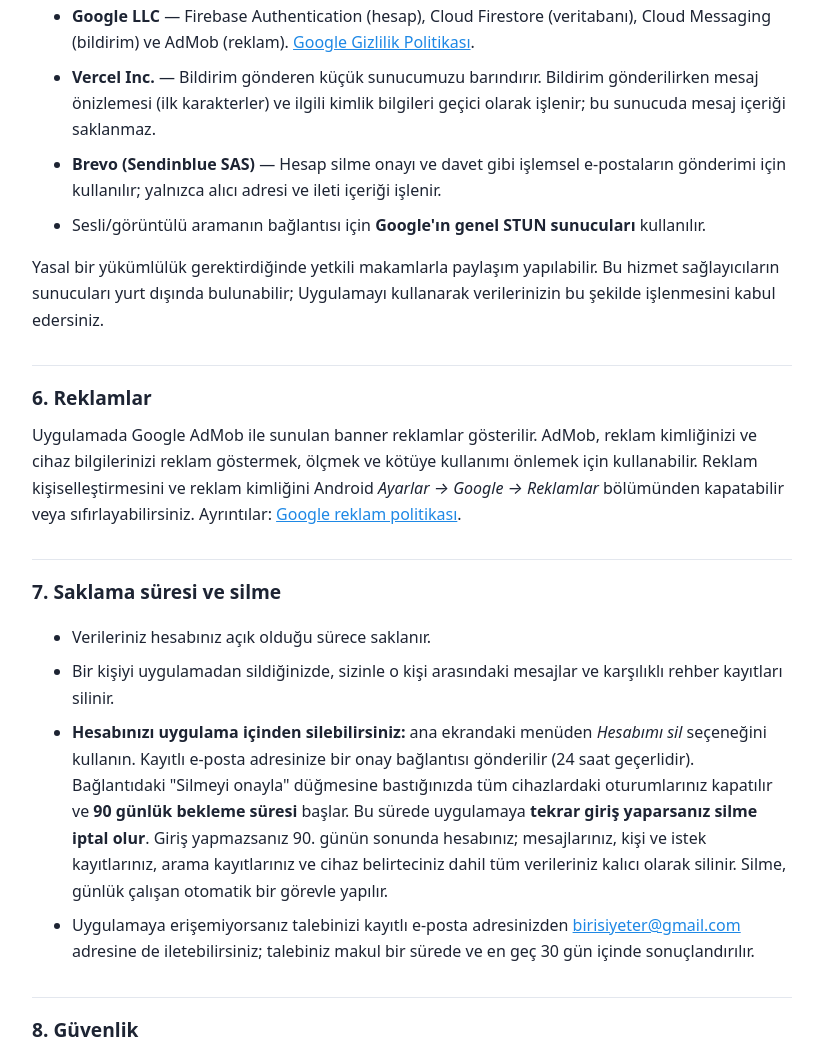
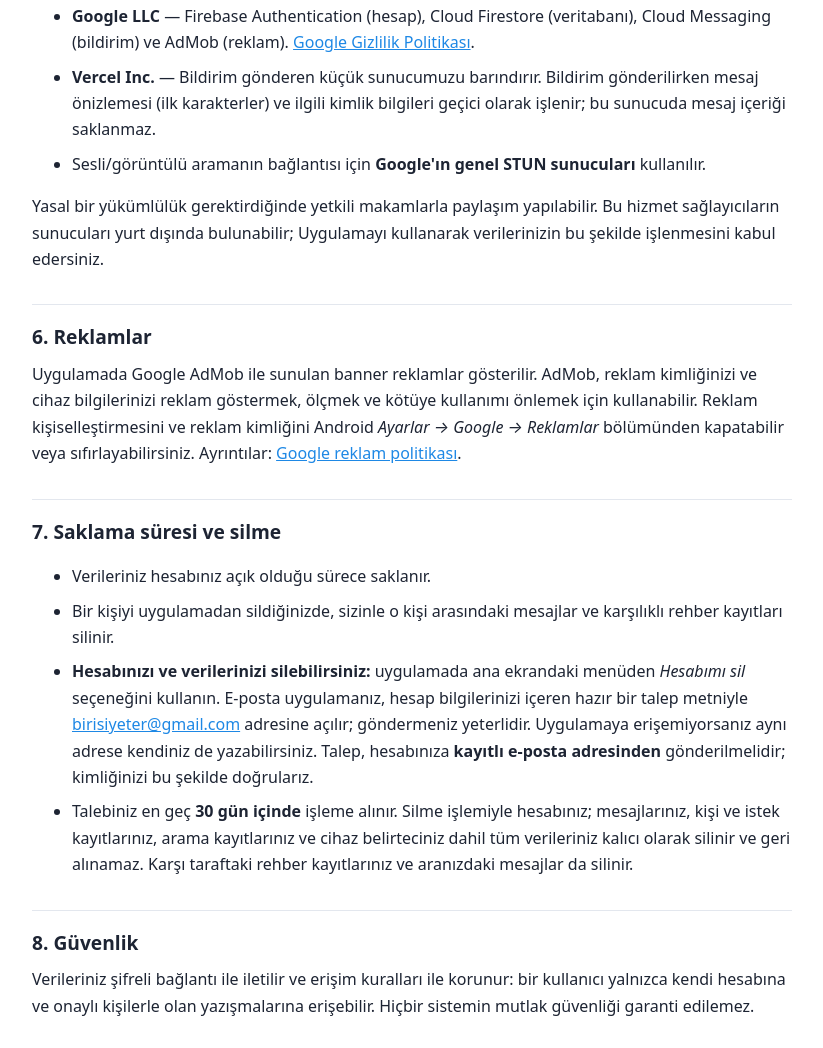
Before and after one commit to Agresif27/mesajlas-gizlilik, a plain HTML site: page index.html in a window 1280 px wide. Shown: the part 1657-2705 px from the top of the page, without its empty margins (228-1051 px from the left). Drawn offline with Linux system fonts and the light colour scheme.

Commit message:
Hesap silme: e-posta ile talep (30 gün)

```diff
--- a/index.html
+++ b/index.html
@@ -62,7 +62,6 @@
 <ul>
 <li><strong>Google LLC</strong> &mdash; Firebase Authentication (hesap), Cloud Firestore (veritabanı), Cloud Messaging (bildirim) ve AdMob (reklam). <a href="https://policies.google.com/privacy">Google Gizlilik Politikası</a>.</li>
 <li><strong>Vercel Inc.</strong> &mdash; Bildirim gönderen küçük sunucumuzu barındırır. Bildirim gönderilirken mesaj önizlemesi (ilk karakterler) ve ilgili kimlik bilgileri geçici olarak işlenir; bu sunucuda mesaj içeriği saklanmaz.</li>
-<li><strong>Brevo (Sendinblue SAS)</strong> &mdash; Hesap silme onayı ve davet gibi işlemsel e-postaların gönderimi için kullanılır; yalnızca alıcı adresi ve ileti içeriği işlenir.</li>
 <li>Sesli/görüntülü aramanın bağlantısı için <strong>Google'ın genel STUN sunucuları</strong> kullanılır.</li>
 </ul>
 <p>Yasal bir yükümlülük gerektirdiğinde yetkili makamlarla paylaşım yapılabilir. Bu hizmet sağlayıcıların sunucuları yurt dışında bulunabilir; Uygulamayı kullanarak verilerinizin bu şekilde işlenmesini kabul edersiniz.</p>
@@ -74,8 +73,8 @@
 <ul>
 <li>Verileriniz hesabınız açık olduğu sürece saklanır.</li>
 <li>Bir kişiyi uygulamadan sildiğinizde, sizinle o kişi arasındaki mesajlar ve karşılıklı rehber kayıtları silinir.</li>
-<li><strong>Hesabınızı uygulama içinden silebilirsiniz:</strong> ana ekrandaki menüden <em>Hesabımı sil</em> seçeneğini kullanın. Kayıtlı e-posta adresinize bir onay bağlantısı gönderilir (24 saat geçerlidir). Bağlantıdaki "Silmeyi onayla" düğmesine bastığınızda tüm cihazlardaki oturumlarınız kapatılır ve <strong>90 günlük bekleme süresi</strong> başlar. Bu sürede uygulamaya <strong>tekrar giriş yaparsanız silme iptal olur</strong>. Giriş yapmazsanız 90. günün sonunda hesabınız; mesajlarınız, kişi ve istek kayıtlarınız, arama kayıtlarınız ve cihaz belirteciniz dahil tüm verileriniz kalıcı olarak silinir. Silme, günlük çalışan otomatik bir görevle yapılır.</li>
-<li>Uygulamaya erişemiyorsanız talebinizi kayıtlı e-posta adresinizden <a href="mailto:birisiyeter@gmail.com">birisiyeter@gmail.com</a> adresine de iletebilirsiniz; talebiniz makul bir sürede ve en geç 30 gün içinde sonuçlandırılır.</li>
+<li><strong>Hesabınızı ve verilerinizi silebilirsiniz:</strong> uygulamada ana ekrandaki menüden <em>Hesabımı sil</em> seçeneğini kullanın. E-posta uygulamanız, hesap bilgilerinizi içeren hazır bir talep metniyle <a href="mailto:birisiyeter@gmail.com">birisiyeter@gmail.com</a> adresine açılır; göndermeniz yeterlidir. Uygulamaya erişemiyorsanız aynı adrese kendiniz de yazabilirsiniz. Talep, hesabınıza <strong>kayıtlı e-posta adresinden</strong> gönderilmelidir; kimliğinizi bu şekilde doğrularız.</li>
+<li>Talebiniz en geç <strong>30 gün içinde</strong> işleme alınır. Silme işlemiyle hesabınız; mesajlarınız, kişi ve istek kayıtlarınız, arama kayıtlarınız ve cihaz belirteciniz dahil tüm verileriniz kalıcı olarak silinir ve geri alınamaz. Karşı taraftaki rehber kayıtlarınız ve aranızdaki mesajlar da silinir.</li>
 </ul>
 
 <h2>8. Güvenlik</h2>
```
